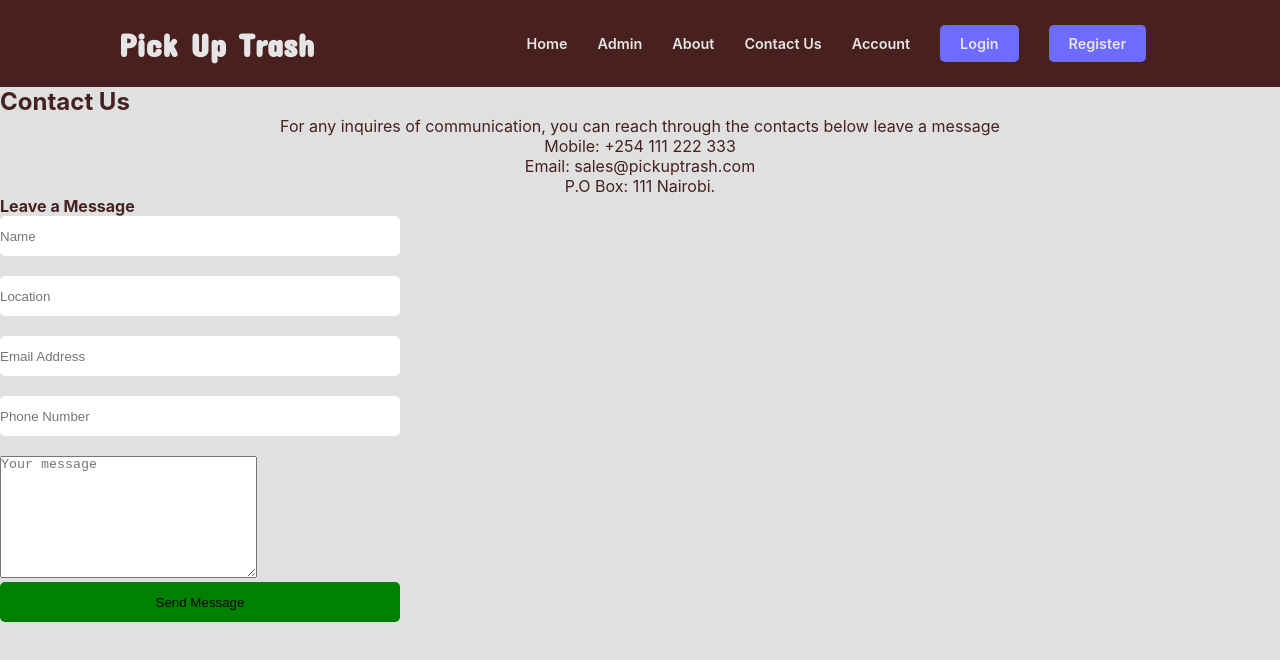
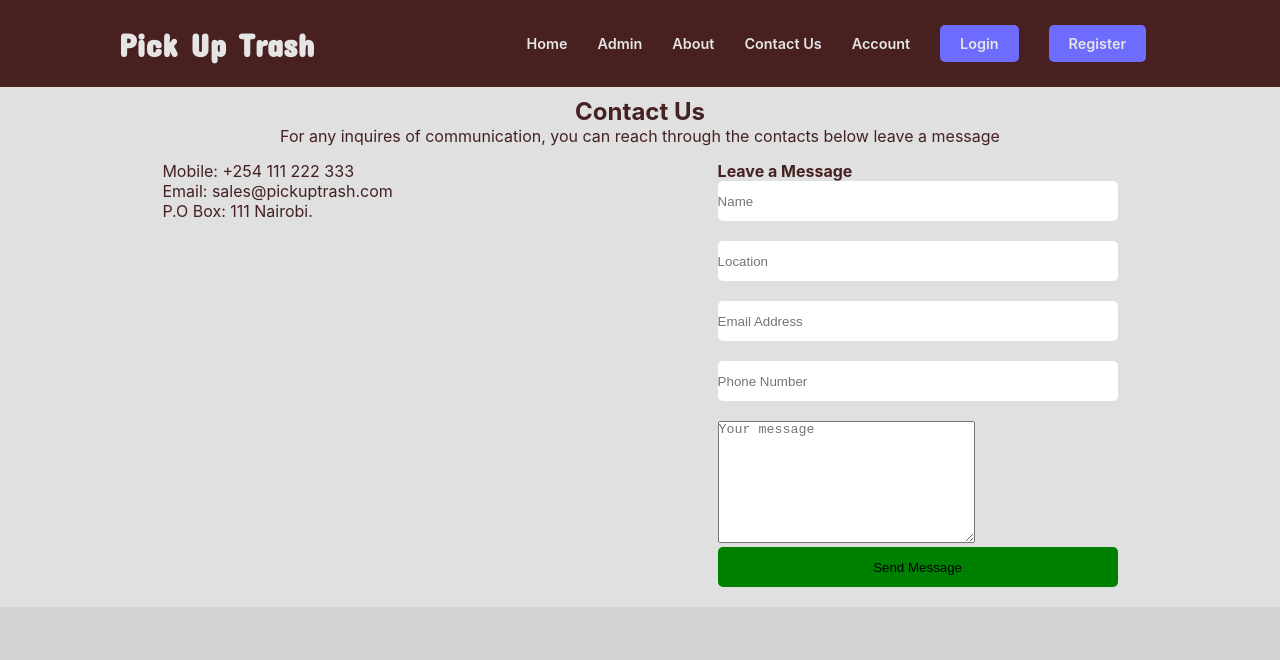
Before and after one commit to kiborgok/pick-up-trash, a React (Create React App) app: page /contact in a window 1280 px wide. Shown: the top 660 px of the page. Built offline with nearby package versions, Linux system fonts and the light colour scheme.

Commit message:
style: contact us style

```diff
--- a/src/components/contact/contact.css
+++ b/src/components/contact/contact.css
@@ -8,25 +8,25 @@
     color: #452121;
     background-color: #E0E0E0;
     background-size: cover;
-    height: 100%;
-    width: 100%;
-    display: flex;
-    flex-direction: column;
+
 
 }
-.contactcontainer >h2, p{
+#messageheader{
+    margin-top: 10px;
     text-align: center;
+    flex-direction: column;
 }
-.contacts{
+#contacts{
     display: flex;
     flex-direction: row;
+    justify-content: space-around;
+    margin-top: 15px;
 
 }
-#message{
-    align-content: center;
-    padding: 100px;
-    margin-left: 300px;
+#iconic{
+    flex-direction: column;
 }
+
 .button{
     background-color: green;
 }
```
